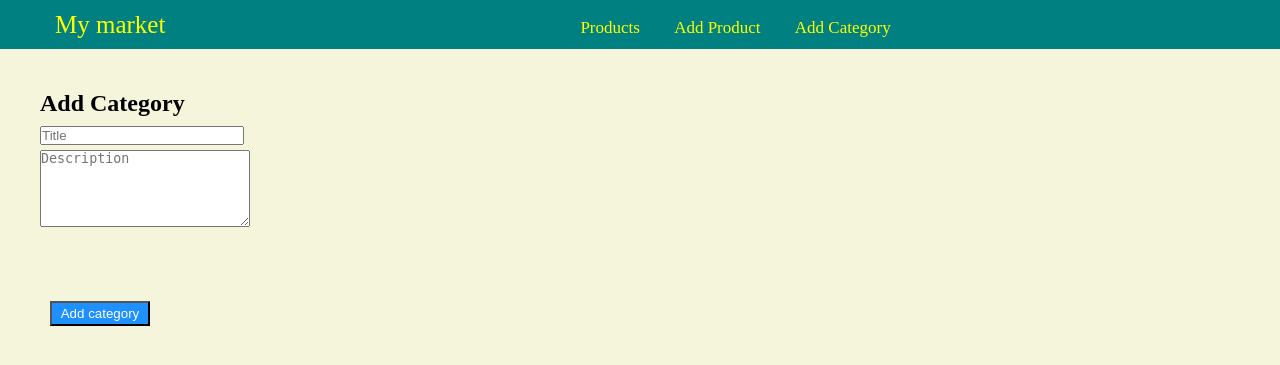
After one commit to AlibekBeket/laboratory_54_alibek_beket, a Django app: page /categories/add/ in a window 1280 px wide. The commit adds this page. Shown: the top 365 px of the page. Run offline with Django 4.2, Linux system fonts and the light colour scheme.

Commit message:
Сделал страницу с добавлением категории

```diff
--- a/app/my_market/templates/base.html
+++ b/app/my_market/templates/base.html
@@ -22,7 +22,7 @@
                 <a href="{% url 'product_add' %}">Add Product</a>
             </li>
             <li>
-                <a href="{% url 'products_list' %}">Add Category</a>
+                <a href="{% url 'category_add' %}">Add Category</a>
             </li>
         </ul>
     </div>
--- /dev/null
+++ b/app/my_market/templates/category_add_page.html
@@ -0,0 +1,19 @@
+{% extends 'base.html' %}
+{% block title %}Add Category{% endblock %}
+{% block content %}
+<h2 class="title_add_page">Add Category</h2>
+<div class="form">
+    <form action="{% url 'category_add' %}" method="post">
+        {% csrf_token %}
+        <div class="form_row">
+            <input placeholder="Title" required maxlength="200" type="text" name="title">
+        </div>
+        <div class="form_row description">
+            <textarea placeholder="Description" maxlength="1000" rows="5" cols="24" name="description"></textarea>
+        </div>
+        <div class="form_row_add">
+            <input class="add" type="submit" value="Add category">
+        </div>
+    </form>
+</div>
+{% endblock %}
--- a/app/my_market/templates/product_add_page.html
+++ b/app/my_market/templates/product_add_page.html
@@ -25,7 +25,7 @@
             <textarea placeholder="Description" maxlength="1000" rows="5" cols="24" name="description"></textarea>
         </div>
         <div class="form_row_add">
-            <input class="add_product" type="submit" value="Add product">
+            <input class="add" type="submit" value="Add product">
         </div>
     </form>
 </div>
--- a/app/my_market/urls.py
+++ b/app/my_market/urls.py
@@ -1,11 +1,12 @@
 from django.urls import path
 
 from my_market.views.products import *
+from my_market.views.category import *
 
 urlpatterns = [
     path('', products_view, name='products_list'),
     path('products/', products_view, name='products_list'),
     path('products/add/', product_add_view, name='product_add'),
-    # path('category/add/', category_add_view, name='category_add'),
+    path('categories/add/', category_add_view, name='category_add'),
     path('products/<int:pk>', product_view, name='product_detail')
 ]
--- /dev/null
+++ b/app/my_market/views/category.py
@@ -0,0 +1,15 @@
+from django.core.handlers.wsgi import WSGIRequest
+from django.shortcuts import render, redirect
+from django.urls import reverse
+from my_market.models import *
+
+
+def category_add_view(request: WSGIRequest):
+    if not request.POST:
+        return render(request, 'category_add_page.html')
+    category_add = {
+        'title': request.POST.get('title'),
+        'description': request.POST.get('description')
+    }
+    Category.objects.create(**category_add)
+    return redirect(reverse('products_list'))
--- a/app/my_market/views/products.py
+++ b/app/my_market/views/products.py
@@ -1,6 +1,5 @@
 from django.core.handlers.wsgi import WSGIRequest
 from django.shortcuts import render, get_object_or_404, redirect
-from django.urls import reverse
 from my_market.models import *
 
 
@@ -36,5 +35,6 @@ def product_add_view(request: WSGIRequest):
         'category': product_category,
         'description': request.POST.get('description')
     }
-    Product.objects.create(**product_add)
-    return redirect(reverse('products_list'))
+    product = Product.objects.create(**product_add)
+    print(product.pk)
+    return redirect('/products/' + str(product.pk))
--- a/app/static/css/style.css
+++ b/app/static/css/style.css
@@ -122,7 +122,7 @@ body{
 .description{
     height: 150px;
 }
-.add_product{
+.add{
     width: 100px;
     padding: 3px;
     background-color: DodgerBlue;
```
